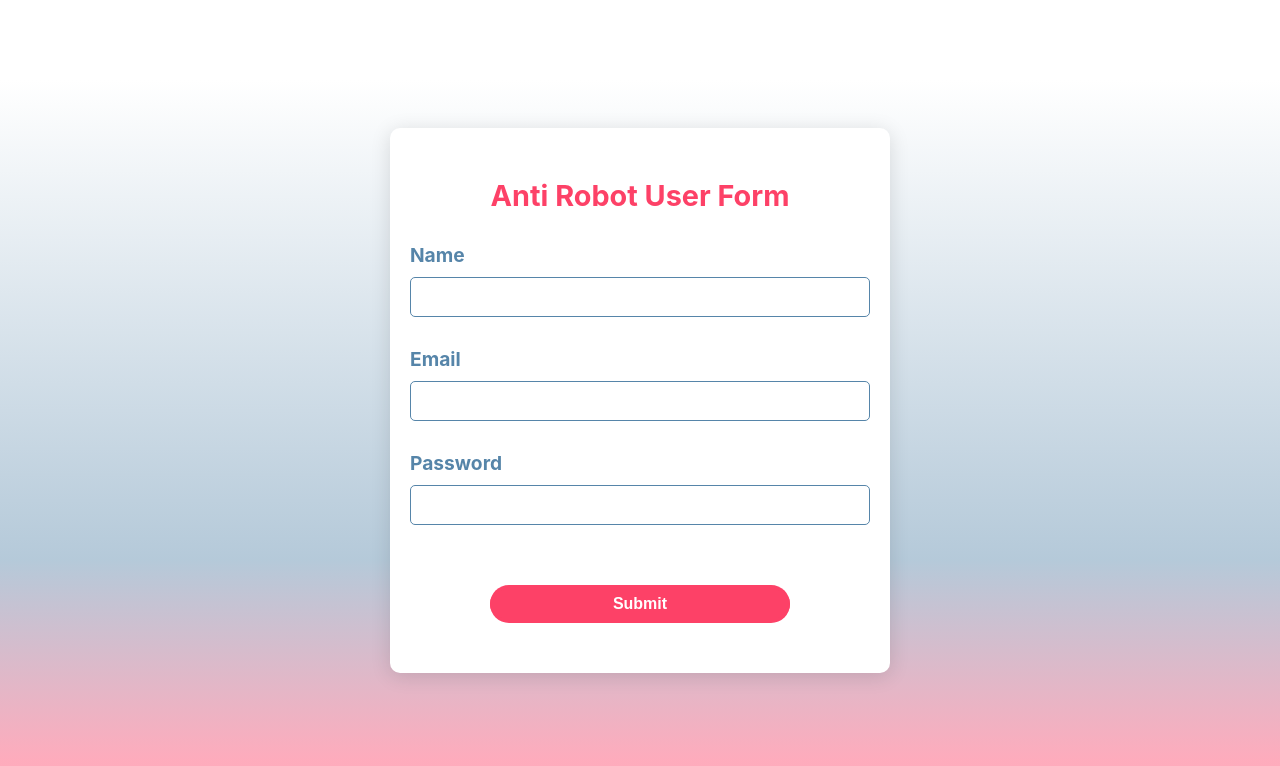
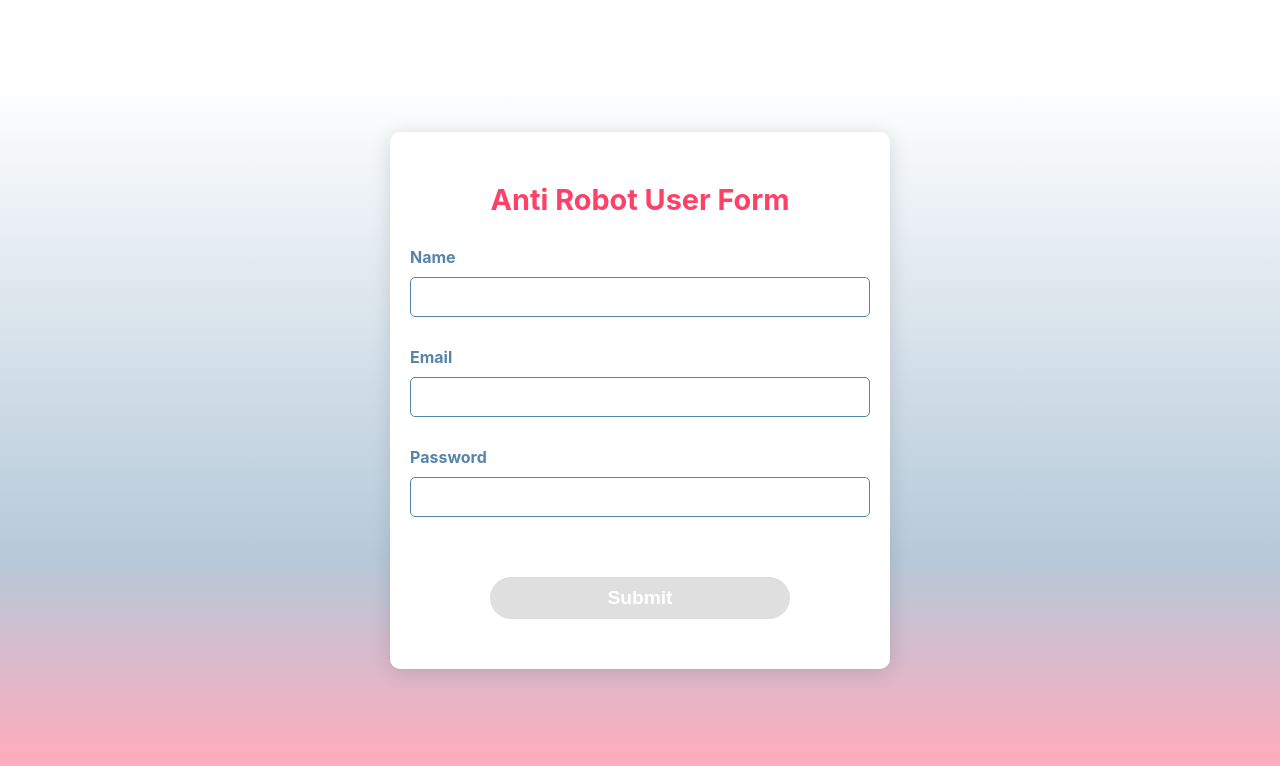
Before and after one commit to zealmaster/anti-robot-user-form, a React (Create React App) app: page / in a window 1280 px wide. Shown: the top 766 px of the page. Built offline with nearby package versions, Linux system fonts and the light colour scheme; the HTML template or start-up script is replaced by a standard one.

Commit message:
Edited buttons, added label to inputs and modified modal styling

```diff
--- a/public/index.html
+++ b/public/index.html
@@ -2,14 +2,14 @@
 <html lang="en">
   <head>
     <meta charset="utf-8" />
-    <link rel="icon" href="%PUBLIC_URL%/favicon.ico" />
+    <!-- <link rel="icon" href="%PUBLIC_URL%/favicon.ico" /> -->
     <meta name="viewport" content="width=device-width, initial-scale=1" />
     <meta name="theme-color" content="#000000" />
     <meta
       name="description"
       content="Anti Robot User Form"
     />
-    <link rel="apple-touch-icon" href="%PUBLIC_URL%/logo192.png" />
+    <!-- <link rel="apple-touch-icon" href="%PUBLIC_URL%/logo192.png" /> -->
     <!--
       manifest.json provides metadata used when your web app is installed on a
       user's mobile device or desktop. See https://developers.google.com/web/fundamentals/web-app-manifest/
--- a/src/App.css
+++ b/src/App.css
@@ -26,7 +26,7 @@ h1 {
 }
 
 label {
-  font-size: var(--sub-heading-font);
+  font-size: var(--regular-font);
   display: flex;
   flex-direction: column;
   margin-bottom: 30px;
@@ -35,29 +35,45 @@ label {
 }
 
 input {
+  width: 100%;
   border: 0.5px solid var(--secondary-color);
   border-radius: 5px;
   padding: 10px 10px;
+  margin-top: 10px;
   font-size: var(--regular-font);
-  margin-top: 10px;
   outline: none;
 }
 
-.button, button {
+.button, .buttonDisabled {
+  align-self: center;
   width: 100%;
   max-width: 300px;
   background-color: var(--primary-color);
   border-radius: 30px;
-  padding: 5px 0;
+  padding: 10px 0;
+  margin-top: 30px;
   border: 0;
   color: var(--bg-color);
-  font-size: var(--regular-font);
+  font-size: var(--sub-heading-font);
   font-weight: var(--font-weight-heading);
+  transition: var(--transition);
 }
 
-.button {
-  margin-top: 30px;
-  align-self: center;
+.buttonDisabled {
+  background-color: #00000020;
+  cursor: not-allowed;
+}
+
+.button:hover {
+  background-color: rgb(202, 43, 75);
+}
+
+.modal-wrapper {
+  width: 100%;
+  min-height: 100vh;
+  position: absolute;
+  top: 0;
+  background-color: #00000030;
 }
 
 .modal {
@@ -68,7 +84,7 @@ input {
   background-color: white;
   padding: 20px;
   border-radius: 8px;
-  box-shadow: 0 2px 10px rgba(0, 0, 0, 0.1);
+  box-shadow: 0 10px 10px rgba(0, 0, 0, 0.1);
   z-index: 1000;
   width: 300px;
   max-width: 90%;
@@ -80,19 +96,23 @@ input {
   font-size: 18px;
 }
 
-.modal input[type="text"] {
+.modal label {
+  margin-bottom: 10px;
+}
+
+/* .modal input[type="text"] {
   width: 100%;
   padding: 10px;
-  border: 1px solid #ccc;
+  border: 0.5px solid var(--secondary-color);
   border-radius: 4px;
   margin-bottom: 15px;
   font-size: 16px;
-}
+} */
 
 .modal button {
   width: 100%;
   padding: 10px;
-  background-color: #007bff;
+  background-color: var(--tertiary-color);
   color: white;
   border: none;
   border-radius: 4px;
--- a/src/App.tsx
+++ b/src/App.tsx
@@ -125,11 +125,11 @@ function App() {
           />
         </label>
 
-        <div className="button">
-          <button type="submit" disabled={submitButtonDisabled}>
+        {/* <div className="button"> */}
+          <button className={submitButtonDisabled ? 'buttonDisabled' : 'button'} type="submit" disabled={submitButtonDisabled}>
             Submit
           </button>
-        </div>
+        {/* </div> */}
       </form>
 
       {/* Equation input modal. This can be move to a react component. */}
@@ -137,11 +137,13 @@ function App() {
         <div className="modal">
           <p>Human? Solve: {equation}</p>
           <div style={{ color: "red" }}>{errorMessage && errorMessage}</div>
-          <input
+          <label htmlFor="userAnswer">
+            <input
+            name="userAnswer"
             type="text"
             value={userAnswer}
             onChange={(e) => setUserAnswer(e.target.value)}
-          />
+          /></label>
           <button onClick={handleEquationSubmit}>Answer</button>
         </div>
       )}
--- a/src/components/submit-modal.tsx
+++ b/src/components/submit-modal.tsx
@@ -33,32 +33,41 @@ export function SubmitModal(params: { answers: string[] }) {
   };
 
   return (
-    <div>
-      {modalOpen && (
+    <>
+    {modalOpen && (
+      <div className="modal-wrapper">
         <div className="modal">
           <p>A smart human? Provide all the previous answers</p>
           <div style={{ color: "red" }}>{errorMessage && errorMessage}</div>
-          <input
+          <label htmlFor="firstAnswer">
+            <input
             name="firstAnswer"
             type="text"
             value={userAnswer[0]}
             onChange={(e) => checkInputAnswer(e.target.value, 0)}
           />
-          <input
+          </label>
+          <label htmlFor="secondAnswer">
+            <input
             name="secondAnswer"
             type="text"
             value={userAnswer[1]}
             onChange={(e) => checkInputAnswer(e.target.value, 1)}
           />
-          <input
+          </label>
+          <label htmlFor="thirdAnswer">
+            <input
             name="thirdAnswer"
             type="text"
             value={userAnswer[2]}
             onChange={(e) => checkInputAnswer(e.target.value, 2)}
           />
+          </label>
           <button onClick={handleSubmitModal}>Answer</button>
         </div>
+    </div>
+
       )}
-    </div>
+    </>
   );
 }
--- a/src/index.css
+++ b/src/index.css
@@ -2,6 +2,7 @@
   /* Colors */
   --primary-color: #fd4167;
   --secondary-color: #5685a9;
+  --tertiary-color: #007bff;
   --bg-color: #ffffff;
   --bg: linear-gradient(180deg, #ffffff 10%, #5685a970 70%, #fd416770 95%);
 
```
Also changed, not shown: public/manifest.json (added).
